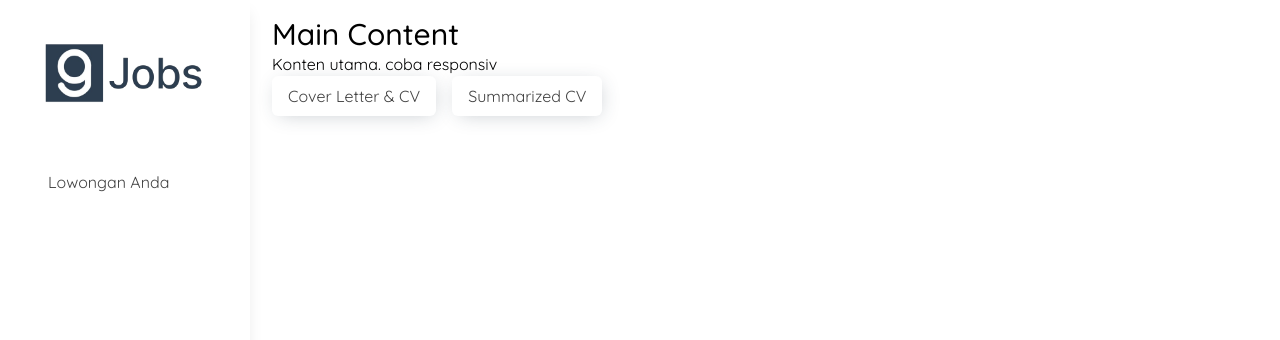
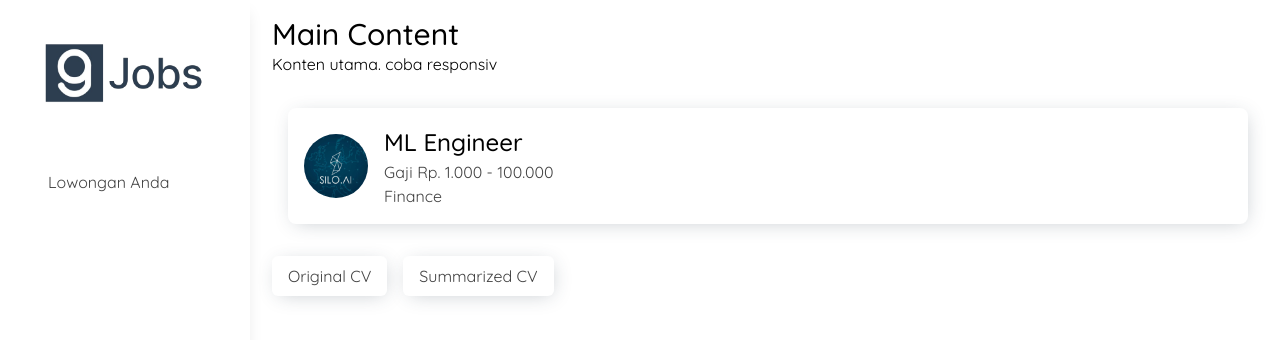
Before and after one commit to Capstone-Dicoding-C241-DJ02/web-client, a React (Vite) app: page / in a window 1280 px wide. Shown: the top 340 px of the page. Built offline with nearby package versions, Linux system fonts and the light colour scheme.

Commit message:
change fonts company header

```diff
--- a/src/App.jsx
+++ b/src/App.jsx
@@ -1,5 +1,6 @@
 import SideBar from "./components/SideBar/SideBar.jsx";
 import CvButtons from "./components/CvButtons/CvButtons";
+import CompanyLogo from "./components/CompanyHeader/CompanyLogo.jsx";
 const App = () => {
   return (
     <div className="App">
@@ -7,6 +8,7 @@ const App = () => {
       <div id="main-Content" className="ml-0 md:ml-64 p-4">
         <h1 className="text-3xl">Main Content</h1>
         <p>Konten utama. coba responsiv</p>
+        <CompanyLogo />
         <CvButtons />
       </div>
     </div>
--- a/src/components/CompanyHeader/CompanyHeader.jsx
+++ b/src/components/CompanyHeader/CompanyHeader.jsx
@@ -2,7 +2,7 @@ import PropTypes from "prop-types";
 
 const CompanyHeader = ({ imageUrl, jobTitle, salary, category }) => {
   return (
-    <div className="flex items-center p-4 bg-white shadow-lg rounded-lg w-full max-w-full mx-auto my-4 px-4">
+    <div className="flex items-center p-4 bg-white shadow-primary rounded-lg w-full max-w-full mx-auto my-4 px-4">
       <div className="flex-shrink-0">
         <img
           src={imageUrl}
@@ -11,9 +11,9 @@ const CompanyHeader = ({ imageUrl, jobTitle, salary, category }) => {
         />
       </div>
       <div className="ml-4">
-        <h2 className="text-xl font-semibold">{jobTitle}</h2>
-        <p className="text-gray-500">Gaji Rp. {salary}</p>
-        <p className="text-gray-400">{category}</p>
+        <h2 className="text-heading2 font-medium">{jobTitle}</h2>
+        <p className="text-black">Gaji Rp. {salary}</p>
+        <p className="text-black">{category}</p>
       </div>
     </div>
   );
--- a/src/components/CvButtons/ButtonOriCV.jsx
+++ b/src/components/CvButtons/ButtonOriCV.jsx
@@ -8,7 +8,7 @@ const ButtonOriCV = ({ isActive, onClick }) => {
       }`}
       onClick={onClick}
     >
-      Cover Letter & CV
+      Original CV
     </button>
   );
 };
```
Also changed, not shown: src/assets/logo-company.png (added).
